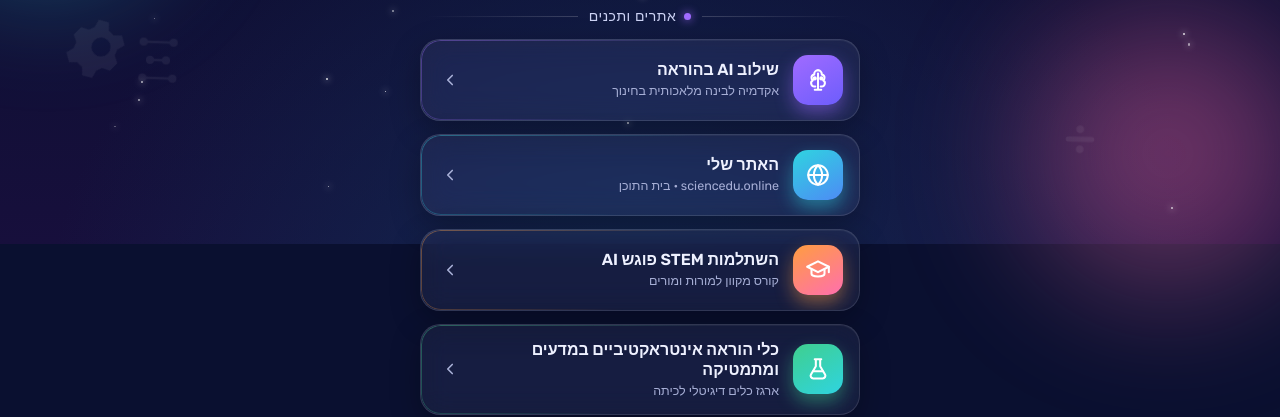
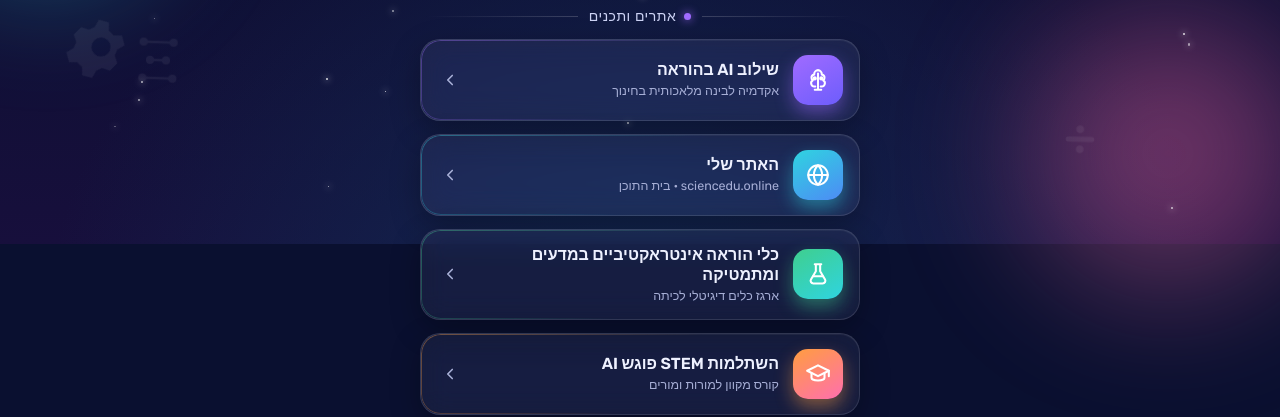
Before and after one commit to nofarg8/Link-in-bio-Nofar, a plain HTML site: page index.html in a window 1280 px wide. Shown: the part 556-973 px from the top of the page. Drawn offline with Linux system fonts and the light colour scheme.

Commit message:
Reorder cards, pin footer year to 2027
Co-Authored-By: Claude Opus 5 <noreply@anthropic.com>

```diff
--- a/index.html
+++ b/index.html
@@ -291,17 +291,17 @@ body{
         <span class="arrow"><svg viewBox="0 0 24 24" fill="none" stroke="currentColor" stroke-width="2.2" stroke-linecap="round" stroke-linejoin="round"><path d="M15 6l-6 6 6 6"/></svg></span>
       </a>
 
+      <a class="card" style="--a:#3fcf8e;--b:#2fd4e0" href="https://www.sciencedu.online/math-open-practices" target="_blank" rel="noopener">
+        <span class="glow"></span>
+        <span class="chip"><svg viewBox="0 0 24 24" fill="none" stroke="currentColor" stroke-width="1.9" stroke-linecap="round" stroke-linejoin="round"><path d="M9 3h6M10 3v6.5L5.5 17a2.5 2.5 0 0 0 2.2 3.7h8.6A2.5 2.5 0 0 0 18.5 17L14 9.5V3"/><path d="M7.6 14h8.8"/></svg></span>
+        <span class="ctext"><span class="t">כלי הוראה אינטראקטיביים במדעים ומתמטיקה</span><span class="s">ארגז כלים דיגיטלי לכיתה</span></span>
+        <span class="arrow"><svg viewBox="0 0 24 24" fill="none" stroke="currentColor" stroke-width="2.2" stroke-linecap="round" stroke-linejoin="round"><path d="M15 6l-6 6 6 6"/></svg></span>
+      </a>
+
       <a class="card" style="--a:#ff9d40;--b:#ff6fae" href="https://www.sciencedu.online/stem-course" target="_blank" rel="noopener">
         <span class="glow"></span>
         <span class="chip"><svg viewBox="0 0 24 24" fill="none" stroke="currentColor" stroke-width="1.9" stroke-linecap="round" stroke-linejoin="round"><path d="M12 4 2 9l10 5 10-5-10-5Z"/><path d="M6 11v4.5c0 1.4 2.7 2.5 6 2.5s6-1.1 6-2.5V11"/><path d="M22 9v5"/></svg></span>
         <span class="ctext"><span class="t">השתלמות STEM פוגש AI</span><span class="s">קורס מקוון למורות ומורים</span></span>
-        <span class="arrow"><svg viewBox="0 0 24 24" fill="none" stroke="currentColor" stroke-width="2.2" stroke-linecap="round" stroke-linejoin="round"><path d="M15 6l-6 6 6 6"/></svg></span>
-      </a>
-
-      <a class="card" style="--a:#3fcf8e;--b:#2fd4e0" href="https://www.sciencedu.online/math-open-practices" target="_blank" rel="noopener">
-        <span class="glow"></span>
-        <span class="chip"><svg viewBox="0 0 24 24" fill="none" stroke="currentColor" stroke-width="1.9" stroke-linecap="round" stroke-linejoin="round"><path d="M9 3h6M10 3v6.5L5.5 17a2.5 2.5 0 0 0 2.2 3.7h8.6A2.5 2.5 0 0 0 18.5 17L14 9.5V3"/><path d="M7.6 14h8.8"/></svg></span>
-        <span class="ctext"><span class="t">כלי הוראה אינטראקטיביים במדעים ומתמטיקה</span><span class="s">ארגז כלים דיגיטלי לכיתה</span></span>
         <span class="arrow"><svg viewBox="0 0 24 24" fill="none" stroke="currentColor" stroke-width="2.2" stroke-linecap="round" stroke-linejoin="round"><path d="M15 6l-6 6 6 6"/></svg></span>
       </a>
 
@@ -368,7 +368,7 @@ body{
   }
 
   // שנה בכותרת תחתונה
-  document.getElementById('yr').textContent=new Date().getFullYear();
+  document.getElementById('yr').textContent='2027';
 
   // פרלקס עדין על תנועת מצביע (דסקטופ)
   if(matchMedia('(hover:hover) and (pointer:fine)').matches && !matchMedia('(prefers-reduced-motion: reduce)').matches){
```
